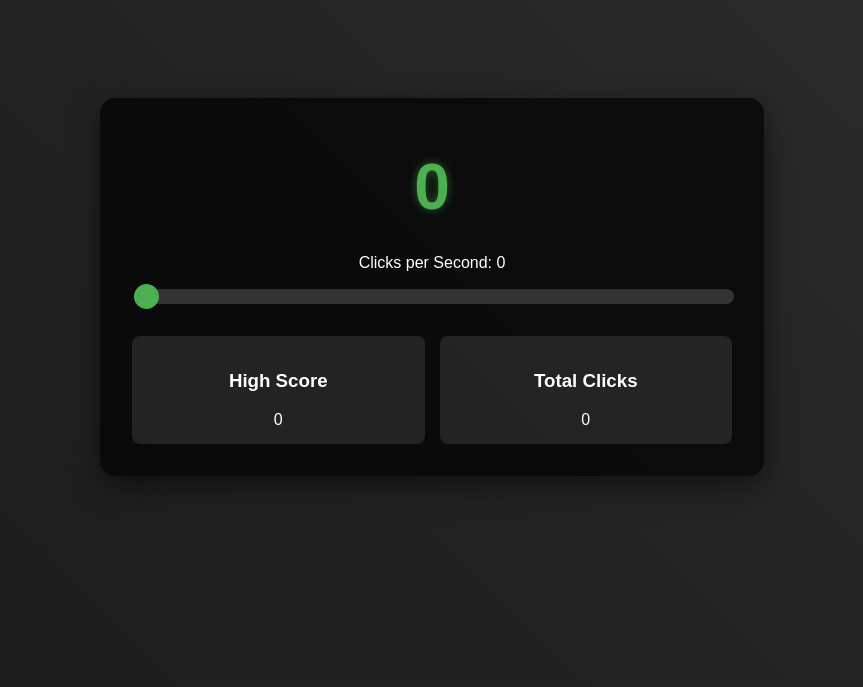
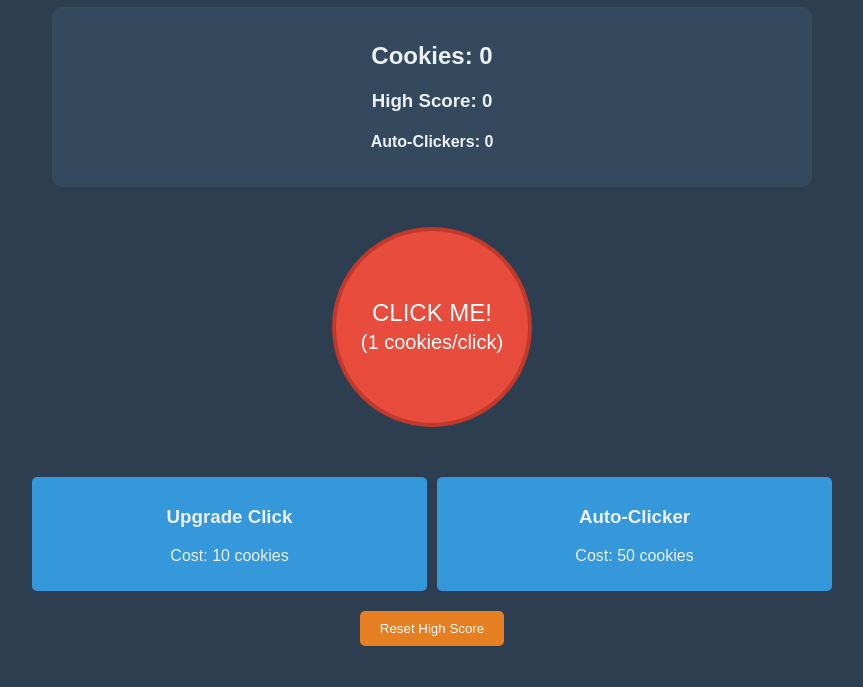
Before and after one commit to Gamerstar0000/CounterGameThing, a plain HTML site: page index.html in a window 1280 px wide. Shown: the part 113-800 px from the top of the page, without its empty margins (208-1071 px from the left). Drawn offline with Linux system fonts and the light colour scheme.

Commit message:
Update index.html

```diff
--- a/index.html
+++ b/index.html
@@ -2,177 +2,178 @@
 <html lang="en">
 <head>
     <meta charset="UTF-8">
-    <meta name="viewport" content="width=device-width, initial-scale=1.0">
-    <title>Ultra Clicker</title>
+    <title>Cookie Clicker+</title>
     <style>
         body {
-            margin: 0;
-            padding: 0;
-            background: linear-gradient(45deg, #1a1a1a, #2d2d2d);
-            font-family: Arial, sans-serif;
-            min-height: 100vh;
-            display: flex;
-            justify-content: center;
-            align-items: center;
-            color: white;
+            font-family: 'Arial Rounded MT Bold', sans-serif;
+            background: #2c3e50;
+            color: #ecf0f1;
+            text-align: center;
         }
 
         .container {
-            text-align: center;
-            padding: 2rem;
-            background: rgba(0, 0, 0, 0.7);
-            border-radius: 15px;
-            box-shadow: 0 10px 30px rgba(0,0,0,0.5);
-            width: 90%;
-            max-width: 600px;
+            max-width: 800px;
+            margin: 20px auto;
+            padding: 20px;
         }
 
-        #scoreDisplay {
-            font-size: 4em;
-            margin: 20px 0;
-            color: #4CAF50;
-            text-shadow: 0 0 10px rgba(76, 175, 80, 0.5);
+        #clickButton {
+            width: 200px;
+            height: 200px;
+            border-radius: 50%;
+            background: #e74c3c;
+            border: 4px solid #c0392b;
+            cursor: pointer;
+            transition: transform 0.1s;
+            font-size: 24px;
+            color: white;
+            margin: 20px;
         }
 
-        .slider-container {
-            margin: 30px 0;
-            display: flex;
-            flex-direction: column;
-            gap: 15px;
-        }
-
-        #cpsSlider {
-            width: 100%;
-            height: 15px;
-            background: #333;
-            border-radius: 10px;
-            -webkit-appearance: none;
-        }
-
-        #cpsSlider::-webkit-slider-thumb {
-            -webkit-appearance: none;
-            width: 25px;
-            height: 25px;
-            background: #4CAF50;
-            border-radius: 50%;
-            cursor: pointer;
-            transition: transform 0.2s;
-        }
-
-        #cpsSlider::-webkit-slider-thumb:hover {
-            transform: scale(1.1);
+        #clickButton:active {
+            transform: scale(0.95);
         }
 
         .stats {
-            margin-top: 20px;
-            display: grid;
-            grid-template-columns: 1fr 1fr;
-            gap: 15px;
+            background: #34495e;
+            padding: 15px;
+            border-radius: 10px;
+            margin: 20px;
         }
 
-        .stat-box {
-            background: rgba(255, 255, 255, 0.1);
-            padding: 15px;
-            border-radius: 8px;
+        .shop {
+            display: grid;
+            grid-template-columns: repeat(auto-fit, minmax(150px, 1fr));
+            gap: 10px;
+            margin-top: 30px;
+        }
+
+        .shop-item {
+            background: #3498db;
+            padding: 10px;
+            border-radius: 5px;
+            cursor: pointer;
+            transition: background 0.3s;
+        }
+
+        .shop-item:hover {
+            background: #2980b9;
+        }
+
+        #resetHighscore {
+            background: #e67e22;
+            padding: 10px 20px;
+            border: none;
+            border-radius: 5px;
+            color: white;
+            cursor: pointer;
+            margin-top: 20px;
         }
     </style>
 </head>
 <body>
     <div class="container">
-        <h1 id="scoreDisplay">0</h1>
+        <h1>Cookie Clicker+</h1>
 
-        <div class="slider-container">
-            <label for="cpsSlider">Clicks per Second: <span id="cpsValue">0</span></label>
-            <input type="range" id="cpsSlider" min="0" max="12000" value="0">
+        <div class="stats">
+            <h2>Cookies: <span id="counter">0</span></h2>
+            <h3>High Score: <span id="highScore">0</span></h3>
+            <h4>Auto-Clickers: <span id="autoClickers">0</span></h4>
         </div>
 
-        <div class="stats">
-            <div class="stat-box">
-                <h3>High Score</h3>
-                <div id="highScore">0</div>
+        <button id="clickButton">CLICK ME!<br><small>(<span id="clickPower">1</span> cookies/click)</small></button>
+
+        <div class="shop">
+            <div class="shop-item" id="upgradeClick">
+                <h3>Upgrade Click</h3>
+                <p>Cost: <span id="clickUpgradeCost">10</span> cookies</p>
             </div>
-            <div class="stat-box">
-                <h3>Total Clicks</h3>
-                <div id="totalClicks">0</div>
+            <div class="shop-item" id="buyAutoClicker">
+                <h3>Auto-Clicker</h3>
+                <p>Cost: <span id="autoClickerCost">50</span> cookies</p>
             </div>
         </div>
+
+        <button id="resetHighscore">Reset High Score</button>
     </div>
 
     <script>
-        let state = {
-            score: 0,
-            totalClicks: 0,
-            highScore: localStorage.getItem('highScore') || 0,
-            cps: 0,
-            accumulatedTime: 0
-        };
+        let counter = parseInt(localStorage.getItem('counter')) || 0;
+        let clickPower = parseInt(localStorage.getItem('clickPower')) || 1;
+        let autoClickers = parseInt(localStorage.getItem('autoClickers')) || 0;
+        let highScore = parseInt(localStorage.getItem('highScore')) || 0;
+        let clickUpgradeCost = parseInt(localStorage.getItem('clickUpgradeCost')) || 10;
+        let autoClickerCost = parseInt(localStorage.getItem('autoClickerCost')) || 50;
 
-        const elements = {
-            scoreDisplay: document.getElementById('scoreDisplay'),
-            cpsSlider: document.getElementById('cpsSlider'),
-            cpsValue: document.getElementById('cpsValue'),
-            highScore: document.getElementById('highScore'),
-            totalClicks: document.getElementById('totalClicks')
-        };
+        // DOM Elements
+        const counterElement = document.getElementById('counter');
+        const highScoreElement = document.getElementById('highScore');
+        const clickPowerElement = document.getElementById('clickPower');
+        const autoClickersElement = document.getElementById('autoClickers');
+        const clickUpgradeCostElement = document.getElementById('clickUpgradeCost');
+        const autoClickerCostElement = document.getElementById('autoClickerCost');
 
-        // High-performance game loop
-        let lastFrameTime = performance.now();
-        function gameLoop(currentTime) {
-            const deltaTime = (currentTime - lastFrameTime) / 1000;
-            lastFrameTime = currentTime;
+        function updateDisplay() {
+            counterElement.textContent = counter;
+            highScoreElement.textContent = highScore;
+            clickPowerElement.textContent = clickPower;
+            autoClickersElement.textContent = autoClickers;
+            clickUpgradeCostElement.textContent = clickUpgradeCost;
+            autoClickerCostElement.textContent = autoClickerCost;
 
-            if (state.cps > 0) {
-                const clicksThisFrame = state.cps * deltaTime;
-                state.score += clicksThisFrame;
-                state.totalClicks += clicksThisFrame;
-
-                if (state.score > state.highScore) {
-                    state.highScore = state.score;
-                    localStorage.setItem('highScore', state.highScore);
-                }
+            if (counter > highScore) {
+                highScore = counter;
+                localStorage.setItem('highScore', highScore);
             }
-
-            updateDisplay();
-            requestAnimationFrame(gameLoop);
         }
 
-        function updateDisplay() {
-            elements.scoreDisplay.textContent = Math.floor(state.score);
-            elements.highScore.textContent = Math.floor(state.highScore);
-            elements.totalClicks.textContent = Math.floor(state.totalClicks);
-        }
-
-        // CPS Slider
-        elements.cpsSlider.addEventListener('input', (e) => {
-            state.cps = parseInt(e.target.value);
-            elements.cpsValue.textContent = state.cps;
+        // Game Mechanics
+        document.getElementById('clickButton').addEventListener('click', () => {
+            counter += clickPower;
+            updateDisplay();
+            localStorage.setItem('counter', counter);
         });
 
-        // Manual clicking
-        document.addEventListener('click', (e) => {
-            if (e.target === elements.cpsSlider) return;
-            state.score++;
-            state.totalClicks++;
-            if (state.score > state.highScore) {
-                state.highScore = state.score;
-                localStorage.setItem('highScore', state.highScore);
+        document.getElementById('upgradeClick').addEventListener('click', () => {
+            if (counter >= clickUpgradeCost) {
+                counter -= clickUpgradeCost;
+                clickPower += 2;
+                clickUpgradeCost = Math.floor(clickUpgradeCost * 1.5);
+                localStorage.setItem('clickPower', clickPower);
+                localStorage.setItem('clickUpgradeCost', clickUpgradeCost);
+                updateDisplay();
             }
-            updateDisplay();
         });
 
-        // Start game loop
-        gameLoop(performance.now());
+        document.getElementById('buyAutoClicker').addEventListener('click', () => {
+            if (counter >= autoClickerCost) {
+                counter -= autoClickerCost;
+                autoClickers++;
+                autoClickerCost = Math.floor(autoClickerCost * 1.3);
+                localStorage.setItem('autoClickers', autoClickers);
+                localStorage.setItem('autoClickerCost', autoClickerCost);
+                updateDisplay();
+            }
+        });
 
-        // Enable right-click reset
-        document.addEventListener('contextmenu', (e) => {
-            e.preventDefault();
-            state.score = 0;
-            state.totalClicks = 0;
-            state.cps = 0;
-            elements.cpsSlider.value = 0;
-            elements.cpsValue.textContent = 0;
+        // Auto-clicker loop
+        setInterval(() => {
+            counter += autoClickers;
             updateDisplay();
+            localStorage.setItem('counter', counter);
+        }, 1000);
+
+        // Reset High Score
+        document.getElementById('resetHighscore').addEventListener('click', () => {
+            if (confirm("Are you sure you want to reset your high score?")) {
+                highScore = 0;
+                localStorage.setItem('highScore', highScore);
+                updateDisplay();
+            }
         });
+
+        // Initial display update
+        updateDisplay();
     </script>
 </body>
 </html>
```
